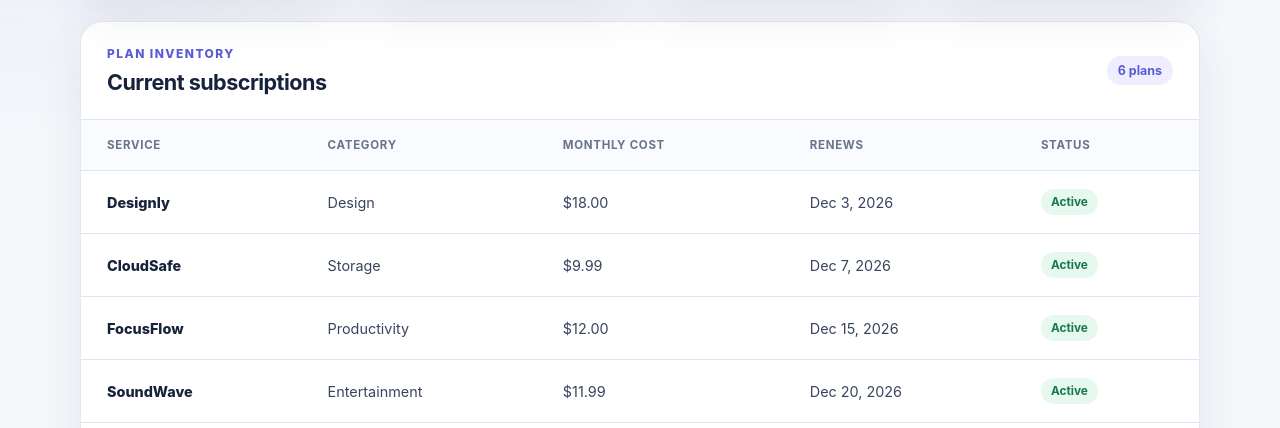
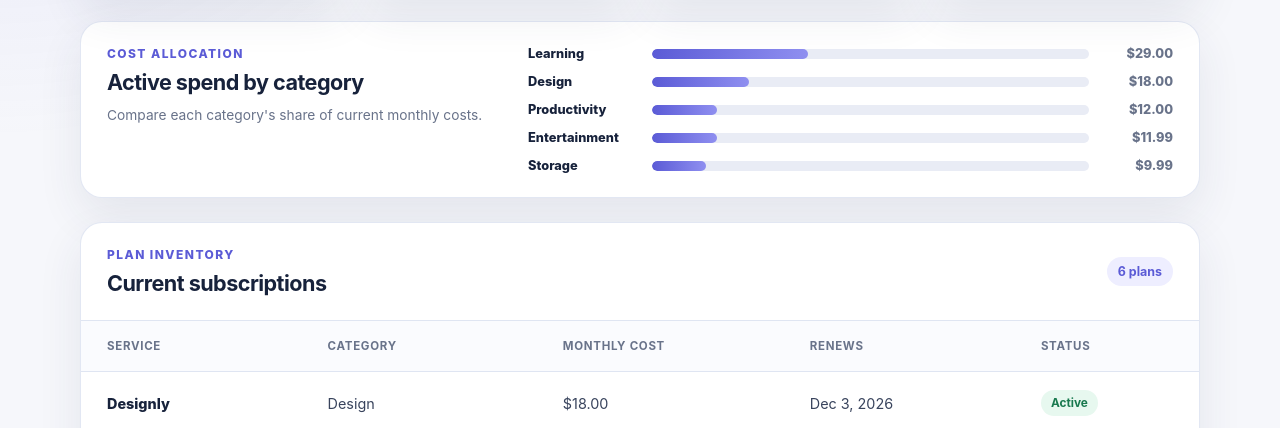
Before and after one commit to chocoHacks33/subscription-compass-dashboard, a website: page index.html in a window 1280 px wide. Shown: the part 372-800 px from the top of the page. Drawn offline with Linux system fonts and the light colour scheme.

Commit message:
feat: chart active spend by category

```diff
--- a/app.js
+++ b/app.js
@@ -92,6 +92,27 @@ function formatDate(dateString) {
   }).format(new Date(year, month - 1, day));
 }
 
+function summarizeCategorySpend(items) {
+  const activeItems = getActiveSubscriptions(items);
+  const total = calculateMonthlyTotal(activeItems);
+  const totals = activeItems.reduce((summary, item) => {
+    summary.set(item.category, (summary.get(item.category) ?? 0) + item.monthlyCost);
+    return summary;
+  }, new Map());
+
+  return [...totals.entries()]
+    .map(([category, monthlyCost]) => ({
+      category,
+      monthlyCost,
+      percentage: total === 0 ? 0 : (monthlyCost / total) * 100,
+    }))
+    .sort(
+      (first, second) =>
+        second.monthlyCost - first.monthlyCost ||
+        first.category.localeCompare(second.category),
+    );
+}
+
 function makeCell(text, className = '') {
   const cell = document.createElement('td');
   cell.textContent = text;
@@ -124,6 +145,53 @@ function renderSubscriptionRows(items) {
   });
 }
 
+function renderCategorySpend(items) {
+  const list = document.querySelector('#category-spend-list');
+  const summary = summarizeCategorySpend(items);
+  list.replaceChildren();
+
+  if (summary.length === 0) {
+    const message = document.createElement('p');
+    message.className = 'category-spend-empty';
+    message.textContent = 'No active subscription costs to compare.';
+    list.append(message);
+    return;
+  }
+
+  summary.forEach((entry) => {
+    const row = document.createElement('div');
+    row.className = 'category-spend-row';
+
+    const label = document.createElement('span');
+    label.className = 'category-spend-label';
+    label.textContent = entry.category;
+
+    const track = document.createElement('div');
+    track.className = 'category-spend-track';
+    track.setAttribute('role', 'progressbar');
+    track.setAttribute('aria-label', `${entry.category} share of monthly spend`);
+    track.setAttribute('aria-valuemin', '0');
+    track.setAttribute('aria-valuemax', '100');
+    track.setAttribute('aria-valuenow', String(Math.round(entry.percentage)));
+    track.setAttribute(
+      'aria-valuetext',
+      `${formatCurrency(entry.monthlyCost)}, ${entry.percentage.toFixed(1)} percent`,
+    );
+
+    const bar = document.createElement('span');
+    bar.className = 'category-spend-bar';
+    bar.style.width = `${entry.percentage}%`;
+    track.append(bar);
+
+    const value = document.createElement('span');
+    value.className = 'category-spend-value';
+    value.textContent = formatCurrency(entry.monthlyCost);
+
+    row.append(label, track, value);
+    list.append(row);
+  });
+}
+
 function renderDashboard(items) {
   const activeItems = getActiveSubscriptions(items);
   const nextRenewal = getNextRenewal(items);
@@ -142,6 +210,7 @@ function renderDashboard(items) {
     : 'No upcoming charge';
 
   renderSubscriptionRows(items);
+  renderCategorySpend(items);
 }
 
 if (typeof document !== 'undefined') {
@@ -158,5 +227,6 @@ if (typeof module !== 'undefined') {
     getNextRenewal,
     formatCurrency,
     formatDate,
+    summarizeCategorySpend,
   };
 }
--- a/index.html
+++ b/index.html
@@ -50,6 +50,15 @@
         </article>
       </section>
 
+      <section class="insight-panel" aria-labelledby="category-spend-heading">
+        <div class="insight-heading">
+          <p class="eyebrow">Cost allocation</p>
+          <h2 id="category-spend-heading">Active spend by category</h2>
+          <p>Compare each category's share of current monthly costs.</p>
+        </div>
+        <div id="category-spend-list" class="category-spend-list"></div>
+      </section>
+
       <section class="panel" aria-labelledby="subscriptions-heading">
         <div class="panel-heading">
           <div>
--- a/styles.css
+++ b/styles.css
@@ -123,10 +123,73 @@ h2 {
 }
 
 .metric-card,
+.insight-panel,
 .panel {
   border: 1px solid rgba(223, 229, 242, 0.9);
   background: var(--surface);
   box-shadow: var(--shadow);
+}
+
+.insight-panel {
+  display: grid;
+  grid-template-columns: minmax(220px, 0.75fr) minmax(320px, 1.25fr);
+  gap: 34px;
+  margin-bottom: 24px;
+  padding: 24px 26px;
+  border-radius: 22px;
+}
+
+.insight-heading p:last-child {
+  margin: 10px 0 0;
+  color: var(--muted);
+  font-size: 0.86rem;
+  line-height: 1.5;
+}
+
+.category-spend-list {
+  display: grid;
+  gap: 13px;
+}
+
+.category-spend-row {
+  display: grid;
+  grid-template-columns: 112px minmax(120px, 1fr) 72px;
+  align-items: center;
+  gap: 12px;
+}
+
+.category-spend-label,
+.category-spend-value {
+  font-size: 0.8rem;
+  font-weight: 800;
+}
+
+.category-spend-value {
+  color: var(--muted);
+  text-align: right;
+}
+
+.category-spend-track {
+  height: 10px;
+  overflow: hidden;
+  border-radius: 999px;
+  background: #e9ecf5;
+}
+
+.category-spend-bar {
+  display: block;
+  height: 100%;
+  border-radius: inherit;
+  background: linear-gradient(90deg, #5b5bd6, #8f8ff0);
+}
+
+.category-spend-empty {
+  margin: 0;
+  padding: 18px;
+  border: 1px dashed var(--line);
+  border-radius: 14px;
+  color: var(--muted);
+  text-align: center;
 }
 
 .metric-card {
@@ -236,6 +299,10 @@ tbody tr:last-child td {
   .metric-grid {
     grid-template-columns: repeat(2, minmax(0, 1fr));
   }
+
+  .insight-panel {
+    grid-template-columns: 1fr;
+  }
 }
 
 @media (max-width: 600px) {
@@ -253,6 +320,11 @@ tbody tr:last-child td {
     grid-template-columns: 1fr;
   }
 
+  .category-spend-row {
+    grid-template-columns: 88px minmax(90px, 1fr) 62px;
+    gap: 8px;
+  }
+
   .metric-card {
     min-height: 142px;
   }
```
Also changed, not shown: test/app.test.js (+26 -0 lines).
